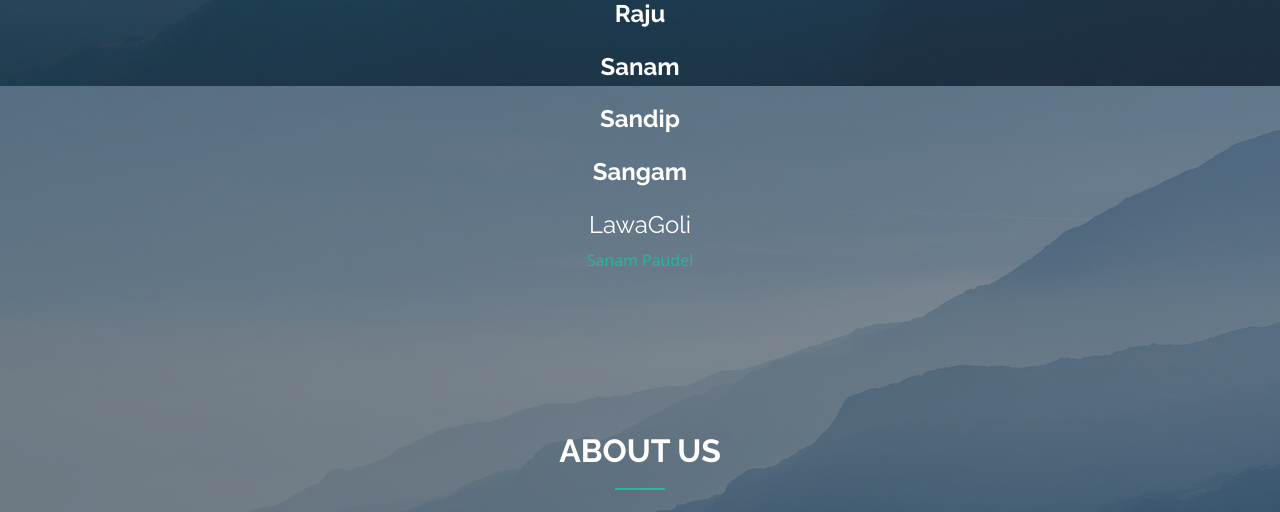
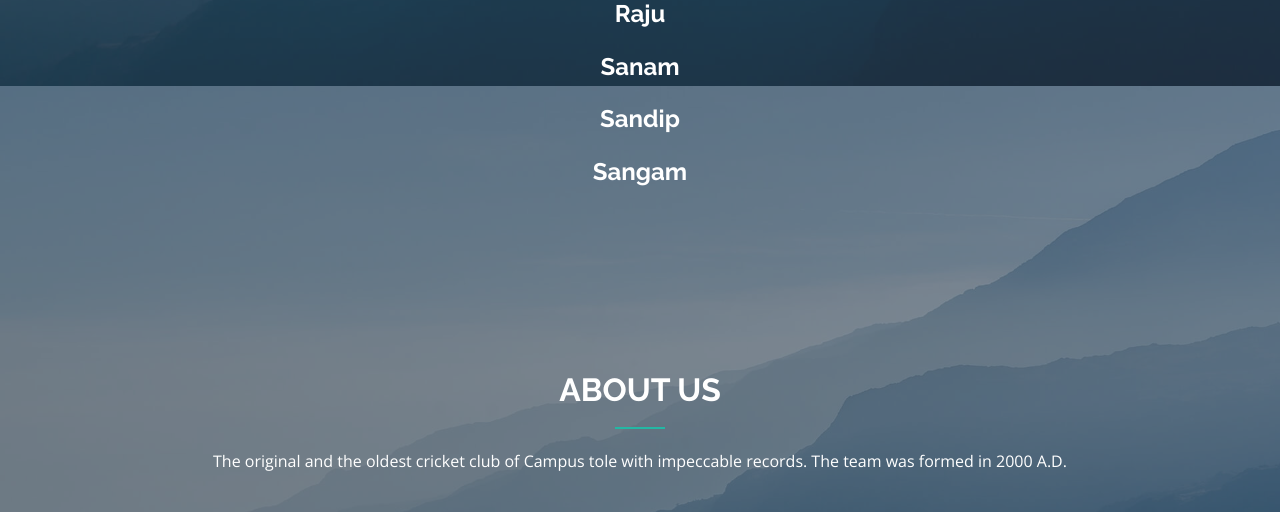
Before and after one commit to dikshantgh/Eagle-cricket-club, a Django app: page / in a window 1280 px wide. Shown: the part 762-1274 px from the top of the page. Run offline with Django 3.2, Linux system fonts and the light colour scheme; a user stored in the database is signed in; data comes from the database, SQL or seed files in the repository; both versions use the stored data as it was after the commit; some libraries are stand-ins or nearby versions.

```diff
--- a/cricket/templates/cricket/home.html
+++ b/cricket/templates/cricket/home.html
@@ -14,8 +14,6 @@
     {% for player in kheladi_list %}
 <h4><a class="text-white" href="{{ player.get_absolute_url }}"><strong>{{ player.first_name|linebreaks }}</strong></a></h4>
     {% endfor %}
-<h4>LawaGoli</h4>
-<a href="">Sanam Paudel</a>
 {% else %}
 
       <div class="countdown d-flex justify-content-center" data-count="2020/12/3">
```
Also changed, not shown: db.sqlite3, media/profile/firewall.jpg (added).
